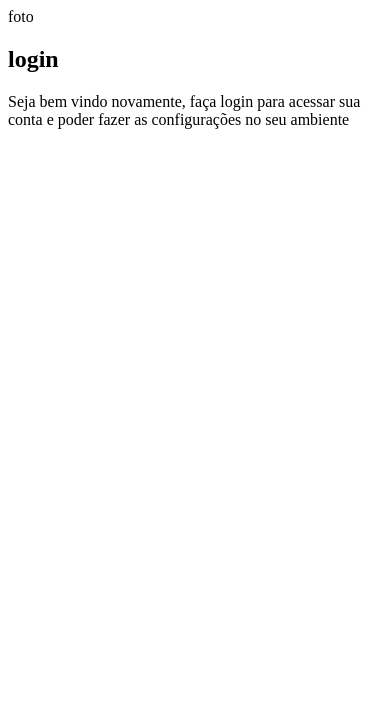
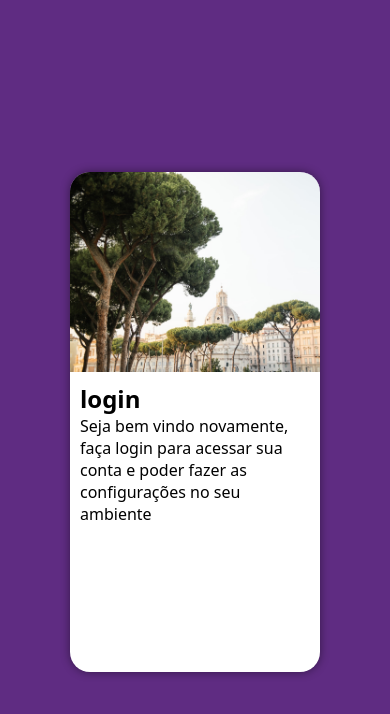
Before and after one commit to Caio-Leto/HTLM5-and-CSS3, a plain HTML site: page Modulo 4/tela-de-login/index.html in a window 390 px wide. Drawn offline with Linux system fonts and the light colour scheme.

Commit message:
mobile first

```diff
--- a/Modulo 4/tela-de-login/estilos/style.css
+++ b/Modulo 4/tela-de-login/estilos/style.css
@@ -3,4 +3,51 @@
 /*
 Paleta de cores
 verde: #49a09d
-lilás: #5f2cB2*/
+lilás: #5f2cB2
+*/
+
+* {
+    font-family: system-ui, -apple-system, BlinkMacSystemFont, 'Segoe UI', Roboto, Oxygen, Ubuntu, Cantarell, 'Open Sans', 'Helvetica Neue', sans-serif;
+    padding: 0px;
+    margin: 0px;
+    box-sizing: border-box;
+}
+
+body, html {
+    background-color: #5f2c82;
+    height: 100vh;
+    width: 100vw;
+}
+
+main {
+    position: relative;
+    height: 100vh;
+    width: 100vw;
+}
+
+section#login {
+    position: absolute;
+    top: 50%;
+    left: 50%;
+    transform: translate(-50%, -50%);
+    overflow: hidden;
+
+    background-color: white;
+    width: 250px;
+    height: 500px;
+    border-radius: 20px;
+    box-shadow: 0px 0px 10px rgba(0, 0, 0, 0.450);
+}
+
+section > div#imagem {
+    display: block;
+    background: #5f2c82 url(../images/pexels-shvets-production-7947008.jpg) no-repeat;
+    background-size: cover;
+    background-position: left bottom;
+    height: 200px;
+}
+
+section#login > div#formulario {
+    display: block;
+    padding: 10px;
+}
--- a/Modulo 4/tela-de-login/index.html
+++ b/Modulo 4/tela-de-login/index.html
@@ -13,7 +13,7 @@
     <main>
         <section id="login">
             <div id="imagem">
-                foto
+
             </div>
             <div id="formulario">
                 <h1>login</h1>
```
